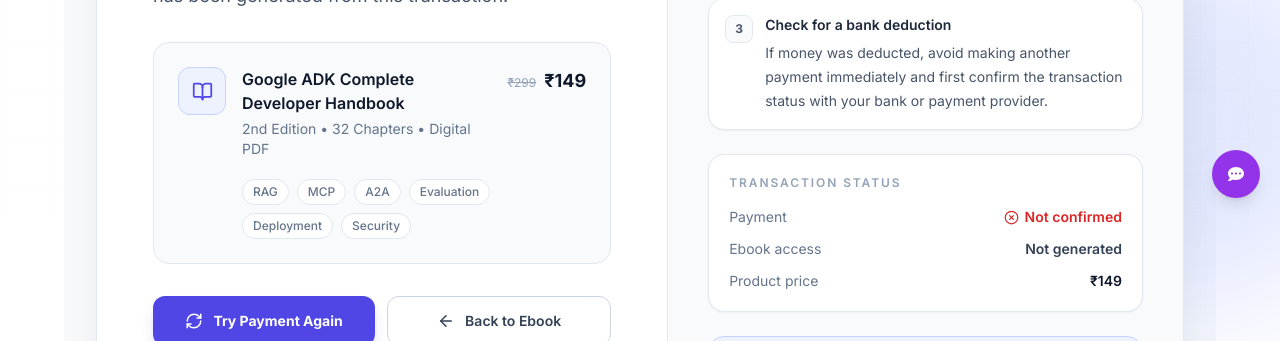
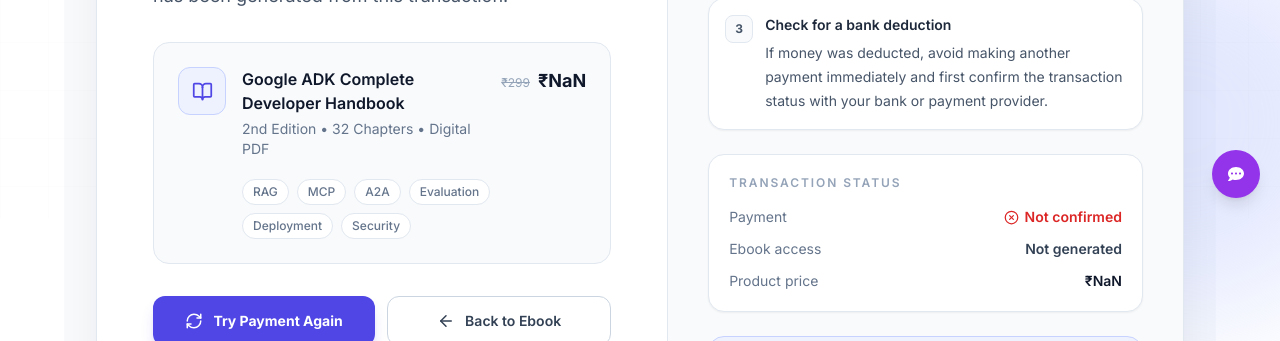
Before and after one commit to KHATIYAN19/TG, a React (Vite) app in the folder client/: page /ebook/adk/payment/failed in a window 1280 px wide. Shown: the part 582-923 px from the top of the page. Built offline with nearby package versions, Linux system fonts and the light colour scheme.

Commit message:
foxed price bug

```diff
--- a/client/src/component/PaymentFailed.jsx
+++ b/client/src/component/PaymentFailed.jsx
@@ -12,6 +12,9 @@
 } from "lucide-react";
 import { useNavigate } from "react-router-dom";
 import ADK_PAYMENT_URL from "../utils/adk_payment_url";
+const GOOGLE_ADK_PRICE = Number(
+  import.meta.env.VITE_GOOGLE_ADK_PRICE
+);
 
 const PaymentFailed = () => {
   const navigate = useNavigate();
@@ -121,7 +124,7 @@
                             ₹299
                           </span>
                           <span className="ml-2 text-lg font-bold text-slate-900">
-                            ₹149
+                      ₹{GOOGLE_ADK_PRICE}
                           </span>
                         </div>
                       </div>
@@ -253,7 +256,7 @@
                         Product price
                       </span>
                       <span className="text-sm font-semibold text-slate-900">
-                        ₹149
+                      ₹{GOOGLE_ADK_PRICE}
                       </span>
                     </div>
                   </div>
--- a/client/src/component/PaymentSucesss.jsx
+++ b/client/src/component/PaymentSucesss.jsx
@@ -12,6 +12,9 @@
   Code2,
 } from "lucide-react";
 import { useSearchParams } from "react-router-dom";
+const GOOGLE_ADK_PRICE = Number(
+  import.meta.env.VITE_GOOGLE_ADK_PRICE
+);
 
 const PaymentSuccess = () => {
   const [searchParams, setSearchParams] = useSearchParams();
@@ -198,7 +201,7 @@
                     </p>
 
                     <p className="mt-1 text-2xl font-black text-blue-600">
-                      ₹149
+                      ₹{GOOGLE_ADK_PRICE}
                     </p>
                   </div>
                 </div>
```
